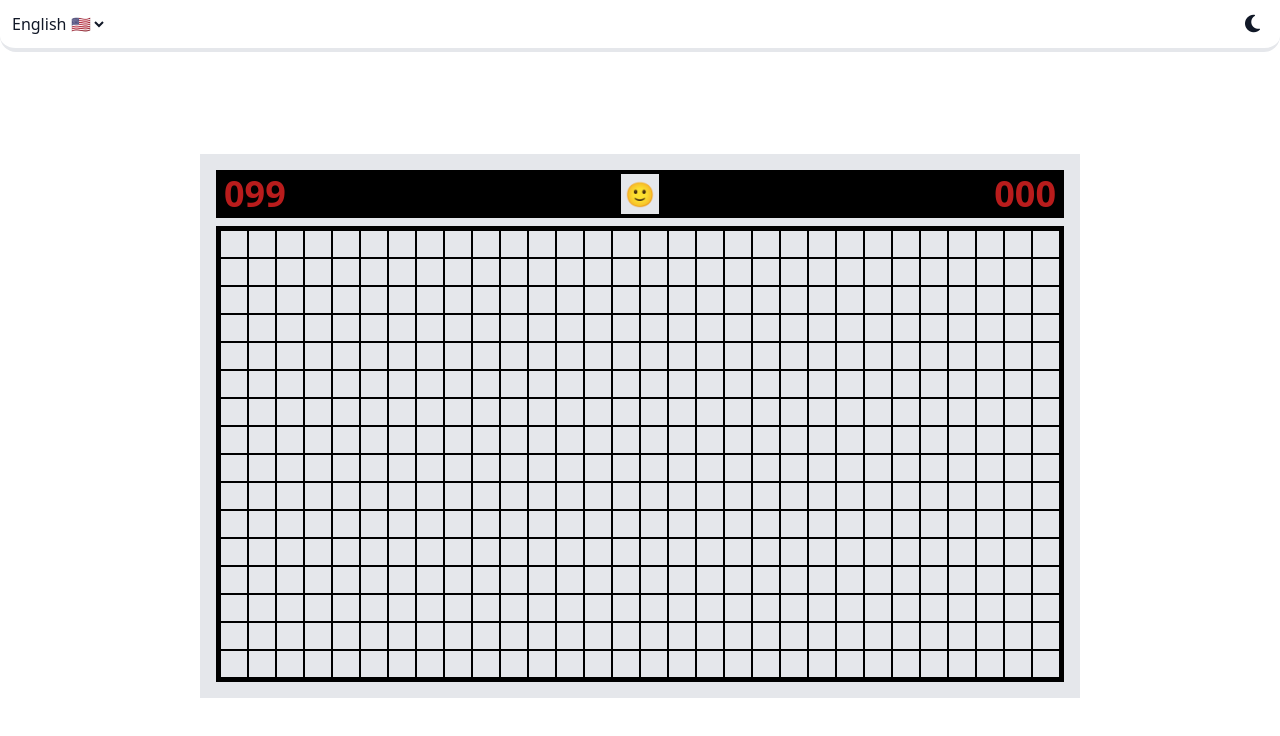
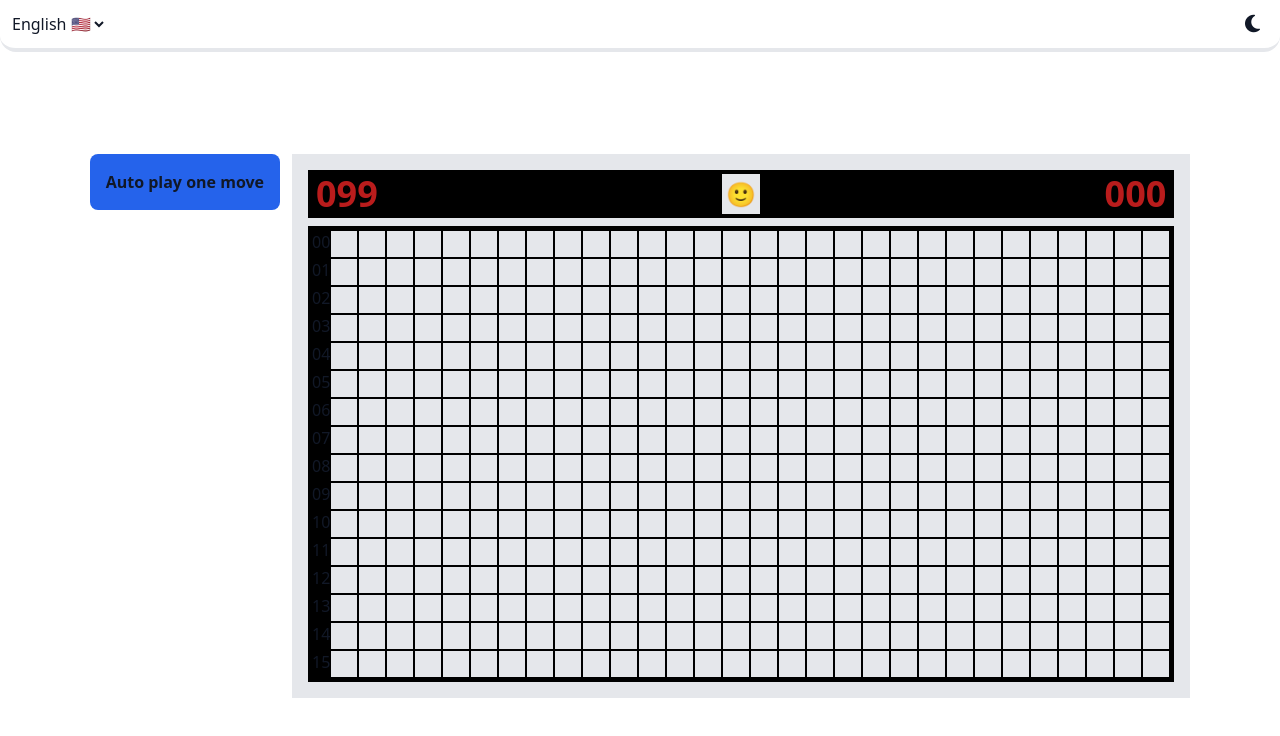
Before and after one commit to JasonMan34/my-vue-vite-app, a Vue app: page /minesweeper in a window 1280 px wide. Shown: the top 736 px of the page. Built offline with nearby package versions, Linux system fonts and the light colour scheme; no server answers; what tailwindcss-rtl would draw is missing.

Commit message:
Auto play flag works

```diff
--- a/src/components/Minesweeper/Minesweeper.vue
+++ b/src/components/Minesweeper/Minesweeper.vue
@@ -1,6 +1,12 @@
 <template>
-  <div class="flex flex-row justify-center flex-1 px-4">
-    <div class="flex flex-col justify-center">
+  <div class="flex flex-col justify-center">
+    <div class="flex flex-row justify-center px-4 space-x-3">
+      <button
+        class="self-start bg-blue-600 hover:bg-blue-800 font-semibold rounded-lg p-4 text-white;"
+        @click="autoPlayOneMove"
+      >
+        Auto play one move
+      </button>
       <div class="minesweeper-container" @contextmenu="$event.preventDefault()">
         <div class="minesweeper-inner">
           <div class="minesweeper-score-header">
@@ -27,6 +33,7 @@ import { defineComponent, ref } from 'vue';
 import useStopwatch from './use-stopwatch';
 import MinesweeperBoard from './MinesweeperBoard.vue';
 import { MinesweeperGame } from './game/minesweeper-game';
+import { AutoPlayer } from './game/auto-player';
 
 const HEIGHT = 16;
 const WIDTH = 30;
@@ -38,15 +45,21 @@ export default defineComponent({
   setup() {
     const minesLeft = ref(MINE_COUNT);
     const { time } = useStopwatch();
-    const board = ref<MinesweeperGame>();
+    const game = ref<MinesweeperGame>();
+    const player = ref<AutoPlayer>();
 
     const newGame = () => {
-      board.value = new MinesweeperGame(WIDTH, HEIGHT, MINE_COUNT);
+      game.value = new MinesweeperGame(WIDTH, HEIGHT, MINE_COUNT);
+      player.value = new AutoPlayer(game.value);
+    };
+
+    const autoPlayOneMove = () => {
+      player.value!.playNextMove();
     };
 
     newGame();
 
-    return { board, time, minesLeft, newGame };
+    return { board: game, time, minesLeft, newGame, autoPlayOneMove };
   },
 });
 </script>
--- a/src/components/Minesweeper/MinesweeperBoard.vue
+++ b/src/components/Minesweeper/MinesweeperBoard.vue
@@ -5,6 +5,7 @@
       :key="rowIndex"
       class="flex flex-row justify-center"
     >
+      {{ rowIndex.toString().padStart(2, '0') }}
       <Tile v-for="(tile, colIndex) in row" :key="colIndex" :tile="tile" />
     </div>
   </div>
--- a/src/components/Minesweeper/game/auto-player.ts
+++ b/src/components/Minesweeper/game/auto-player.ts
@@ -25,7 +25,8 @@ export class AutoPlayer {
   }
 
   getFlagMove(): FlagMove | undefined {
-    const tileToFlagAdjacent = this.game.getTiles('revealed').find(tile => {
+    const a = this.game.getTiles('revealed');
+    const tileToFlagAdjacent = a.find(tile => {
       const hiddenAdjacent = tile.getAdjacent('hidden').length;
       const flagAdjacent = tile.getAdjacent('flagged').length;
       return tile.value - flagAdjacent === hiddenAdjacent;
--- a/src/components/Minesweeper/game/minesweeper-game.ts
+++ b/src/components/Minesweeper/game/minesweeper-game.ts
@@ -76,6 +76,15 @@ export class MinesweeperGame {
   }
 
   public getTiles(...statuses: TileStatus[]) {
+    const allTiles = this.board.flat().filter(tile => !tile.isFinal);
+    if (statuses.length === 0) {
+      return allTiles;
+    }
+
+    return allTiles.filter(tile => statuses.includes(tile.status));
+  }
+
+  public getAllTiles(...statuses: TileStatus[]) {
     const allTiles = this.board.flat();
     if (statuses.length === 0) {
       return allTiles;
--- a/src/components/Minesweeper/game/minesweeper-tile.ts
+++ b/src/components/Minesweeper/game/minesweeper-tile.ts
@@ -1,7 +1,10 @@
 import { clamp } from '@vueuse/core';
 import type { MinesweeperGame } from './minesweeper-game';
 
+// Final = Revealed tile, and all adjacent tiles are also revealed / flagged
 export type TileStatus = 'hidden' | 'flagged' | 'revealed';
+// | 'final_revealed'
+// | 'final_flagged';
 
 export class MinesweeperTile {
   row: number;
@@ -24,6 +27,15 @@ export class MinesweeperTile {
 
   public get isFlagged() {
     return this._status === 'flagged';
+  }
+
+  public get isFinal() {
+    return this.getAdjacent('hidden').length === 0;
+
+    // TODO: Not calculate evrey time
+    // return (
+    //   this._status === 'final_revealed' || this._status === 'final_flagged'
+    // );
   }
 
   public get BOARD_WIDTH() {
@@ -93,6 +105,17 @@ export class MinesweeperTile {
     this.value = value;
   }
 
+  private updateFinalStatus() {
+    // const hiddenAdjacent = this.getAdjacent('hidden');
+    // if (hiddenAdjacent.length === 0 && !this.isFinal) {
+    //   this._status =
+    //     this.status === 'flagged' ? 'final_flagged' : 'final_revealed';
+    // } else if (hiddenAdjacent.length !== 0 && this.isFinal) {
+    //   // impossible to have been final and also revealed
+    //   this._status = this.status === 'final_flagged' ? 'flagged' : 'revealed';
+    // }
+  }
+
   public reveal() {
     this._status = 'revealed';
 
@@ -147,6 +170,9 @@ export class MinesweeperTile {
       (wasRevealed && this.flagCount === this.value)
     ) {
       this.revealAdjacent(handled);
+
+      // After we've revealed all tiles this turn, lets see who is finalized
+      handled.forEach(tile => tile.updateFinalStatus());
     }
   }
 
```
